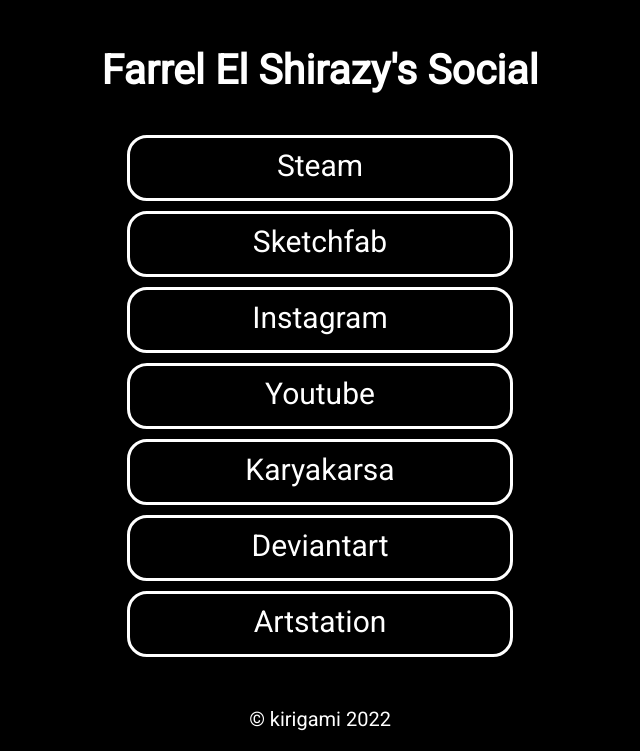
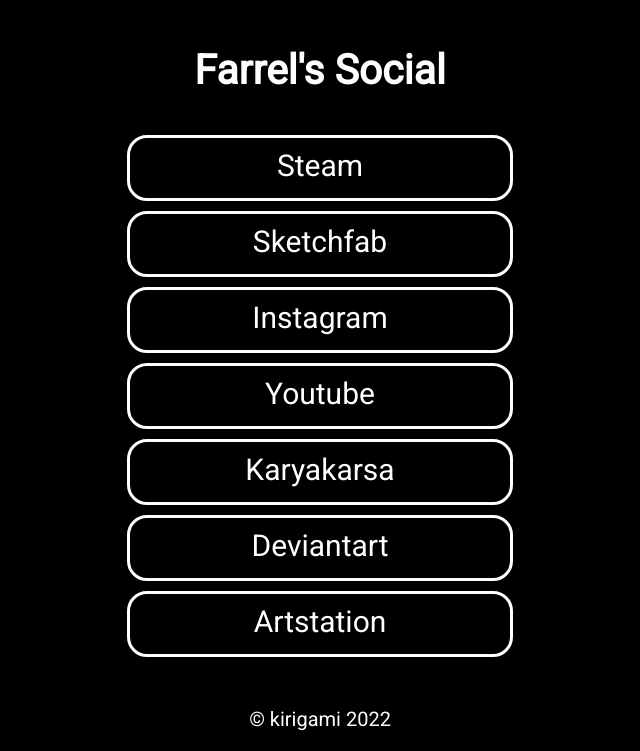
Before and after one commit to kirigami318/linkme.github.io, a plain HTML site: page index.html in a window 1280 px wide. Shown: the part 144-895 px from the top of the page, without its empty margins (320-960 px from the left). Drawn offline with Linux system fonts and the light colour scheme.

Commit message:
Update index.html

```diff
--- a/index.html
+++ b/index.html
@@ -10,7 +10,7 @@
 <body>
     <div class="header">
         <img src="https://cdn.discordapp.com/attachments/876064594571952128/1011554813324042342/1afadstwe.png" alt="">
-        <h3>Farrel El Shirazy's Social</h3>
+        <h3>Farrel's Social</h3>
     </div>
     <a class="kotak" href="https://steamcommunity.com/id/kirigami318/">Steam</a>
     <a class="kotak" href="https://sketchfab.com/kirigami318">Sketchfab</a>
```
